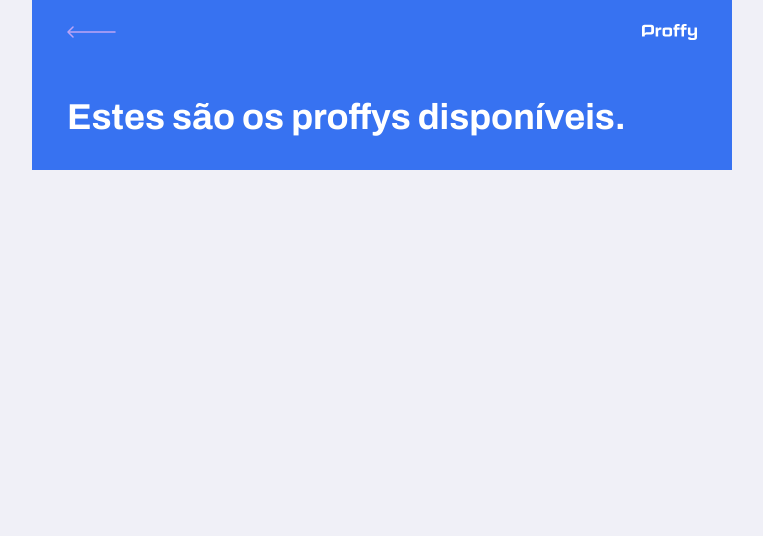
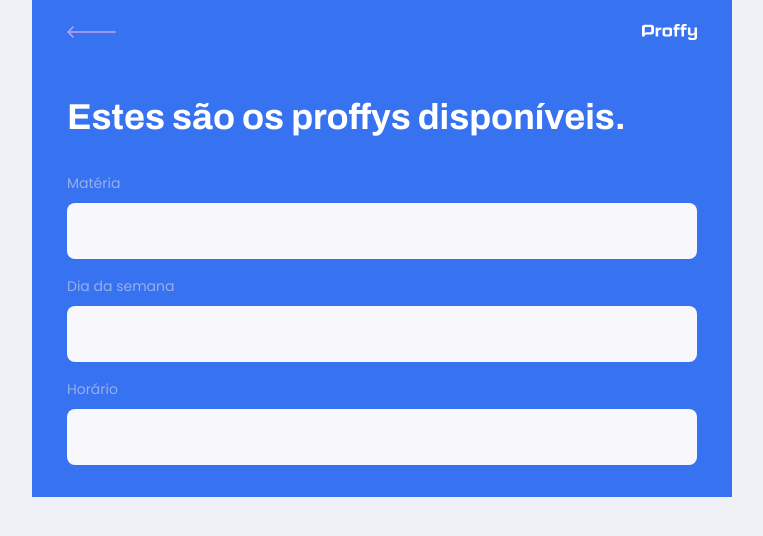
Before and after one commit to gilvanhenriqued/proffyweb, a React (Create React App) app: page /study in a window 1280 px wide. Shown: the top 536 px of the page, without its empty margins (258-1021 px from the left). Built offline with nearby package versions, Linux system fonts and the light colour scheme.

Commit message:
header component and form child

```diff
--- /dev/null
+++ b/src/components/Header/index.tsx
@@ -0,0 +1,32 @@
+import React from 'react';
+import { Link } from 'react-router-dom';
+
+import logoImg from '../../assets/images/logo.svg';
+import backIcon from '../../assets/images/icons/back.svg';
+
+import './styles.css';
+
+interface HeaderProps {
+  title: string;
+}
+
+const Header: React.FC<HeaderProps> = (props) => {
+  return (
+    <header className="page-header">
+      <div className="top-bar-container">
+        <Link to="/">
+          <img src={backIcon} alt="Voltar"/>
+        </Link>
+        <img src={logoImg} alt="Proffy Logo"/>
+      </div>
+
+      <div className="header-content">
+        <strong>{props.title}</strong>
+
+        {props.children}
+      </div>
+    </header>
+  )
+}
+
+export default Header;
--- a/src/pages/TeacherForm/index.tsx
+++ b/src/pages/TeacherForm/index.tsx
@@ -1,8 +1,13 @@
 import React from 'react';
+import Header from '../../components/Header';
 
 function TeacherForm() {
   return (
-    <h1>Teachers Form</h1>
+    <div id="page-teacher-form" className="container">
+      <Header
+        title="Que incrível que você quer dar aulas!"
+      />
+    </div>
   );
 }
 
--- a/src/pages/TeacherList/index.tsx
+++ b/src/pages/TeacherList/index.tsx
@@ -1,28 +1,30 @@
 import React from 'react';
-import { Link } from 'react-router-dom';
 
-import logoImg from '../../assets/images/logo.svg';
-import backIcon from '../../assets/images/icons/back.svg';
+import Header from '../../components/Header';
 
 import './styles.css';
 
 function TeacherList() {
   return (
     <div id="page-teacher-list" className="container">
-      <header className="page-header">
-        <div className="top-bar-container">
-          <Link to="/">
-            <img src={backIcon} alt="Voltar"/>
-          </Link>
-          <img src={logoImg} alt="Proffy Logo"/>
-        </div>
+      <Header title="Estes são os proffys disponíveis." >
+        <form id="search-teachers">
+          <div className="input-block">
+            <label htmlFor="subject">Matéria</label>
+            <input type="text" id="subject" />
+          </div>
 
-        <div className="header-content">
-          <strong>Estes são os proffys disponíveis.</strong>
-        </div>
-      </header>
+          <div className="input-block">
+            <label htmlFor="week_day">Dia da semana</label>
+            <input type="text" id="week_day" />
+          </div>
 
-
+          <div className="input-block">
+            <label htmlFor="time">Horário</label>
+            <input type="text" id="time" />
+          </div>
+        </form>
+      </Header>
     </div>
   );
 }
--- a/src/pages/TeacherList/styles.css
+++ b/src/pages/TeacherList/styles.css
@@ -43,12 +43,53 @@
   font: 700 3.6rem Archivo;
   line-height: 4.2rem;
   color: var(--color-title-in-primary);
-
 }
 
-/* Animation to input */
+#search-teachers {
+  margin-top: 3.2rem;
+}
+
+#search-teachers label{
+  color: var(--color-text-in-primary);
+}
+
+#search-teachers .input-block {
+  position: relative;
+}
+
+#search-teachers .input-block + .input-block {
+  margin-top: 1.4rem;
+}
+
+#search-teachers .input-block label {
+  font-size: 1.4rem;
+}
+
+#search-teachers .input-block input {
+  width: 100%;
+  height: 5.6rem;
+  margin-top: 0.8rem;
+  border-radius: 0.8rem;
+  background: var(--color-input-background);
+  border: 1px solid var(--color-line-white);
+  outline: 0;
+  padding: 0 1.6rem;
+  font: 1.6rem Archivo;
+}
+
+#search-teachers .input-block:focus-within::after {
+  width: calc(100% - 3.2rem);
+  height: 2px;
+  content: '';
+  background: var(--color-primary-light);
+  position: absolute;
+  left: 1.6rem;
+  right: 1.6rem;
+  bottom: 0;
+}
+
 #search-teachers .input-block::after {
-  transition: 0.2s;
+  transition: 0.3s;
   width: 0px;
   height: 2px;
   content: "";
@@ -58,7 +99,3 @@
   right: 1.6rem;
   bottom: 0;
 }
-
-#search-teachers .input-block:focus-within::after {
-  width: calc(100% - 3.2rem);
-}
```
Also changed, not shown: src/components/Header/styles.css (added), src/pages/TeacherForm/styles.css (added).
